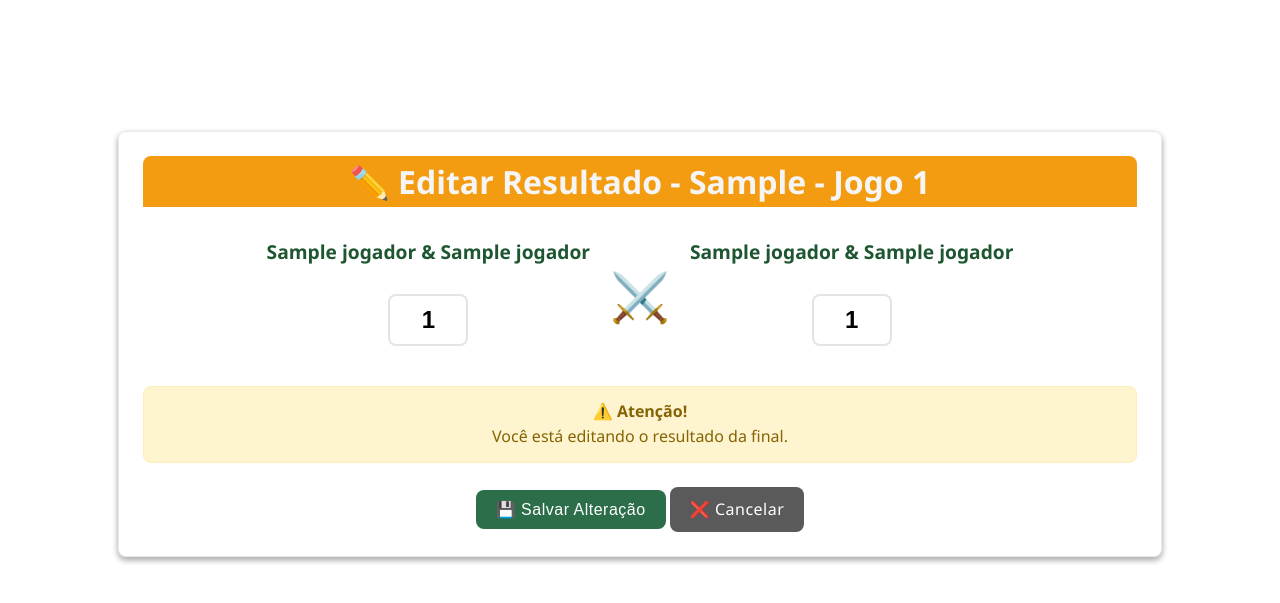
After one commit to fndcf/rei-da-praia, a Flask app: page /editar_confronto/1 in a window 1280 px wide. The commit adds this page. Shown: the top 603 px of the page. Run offline with Flask 3, Linux system fonts and the light colour scheme; the visitor is signed in with stand-in values (Sample User, id 1); tables that the repository leaves empty hold one stand-in row (values such as "Sample post").

Commit message:
ajuste para ter edição nos resultados e validação nas eliminatorias

```diff
--- a/routes/playoffs.py
+++ b/routes/playoffs.py
@@ -113,6 +113,8 @@ def carregar_eliminatorias_do_banco(torneio_id):
         log_playoff_action("erro_carregar_eliminatorias", f"Erro: {str(e)}")
         current_app.logger.error(f"Erro ao carregar eliminatórias: {str(e)}", exc_info=True)
         return False
+
+
 
 def log_playoff_action(action, details=""):
     """Log padronizado para ações da fase eliminatória"""
@@ -766,6 +768,12 @@ def salvar_eliminatorias():
         if modo == '16j':
             return redirect(url_for('playoffs.fase_eliminatoria'))
 
+        # NOVO: Verificar se as semi-finais já existem
+        if verificar_fase_ja_existe(torneio_id, 'semi'):
+            log_playoff_action("semis_ja_existem", "Semi-finais já foram criadas - não sobrescrever")
+            flash("As semi-finais já foram geradas. Use o botão 'Resetar' se precisar refazer.", "warning")
+            return redirect(url_for('playoffs.fase_eliminatoria'))
+
         num_jogos = {'20j':1, '24j':2, '28j':3, '32j':4}.get(modo, 3)
 
         for jogo in range(1, num_jogos + 1):
@@ -846,6 +854,12 @@ def salvar_semi_finais():
         torneio_id = session.get('torneio_id')
 
         current_app.logger.info(f"Salvando semi-finais para modo: {modo}")
+
+        # NOVO: Verificar se a final já existe
+        if verificar_fase_ja_existe(torneio_id, 'final'):
+            log_playoff_action("final_ja_existe", "Final já foi criada - não sobrescrever")
+            flash("A final já foi gerada. Use o botão 'Resetar' se precisar refazer.", "warning")
+            return redirect(url_for('playoffs.fase_eliminatoria'))
 
         if modo == '16j':
             inicio_semis = 1
@@ -1184,6 +1198,125 @@ def obter_confrontos_eliminatorias_db(torneio_id):
         log_playoff_action("confrontos_eliminatorias_load_error", f"Erro ao carregar confrontos: {str(e)}")
         return {}
 
+def verificar_fase_ja_existe(torneio_id, fase):
+    """Verifica se uma fase já foi criada no banco"""
+    try:
+        confrontos = ConfrontoEliminatoria.query.filter_by(
+            torneio_id=torneio_id,
+            fase=fase
+        ).count()
+
+        return confrontos > 0
+    except Exception as e:
+        current_app.logger.error(f"Erro ao verificar fase: {str(e)}")
+        return False
+
+@bp.route('/editar_confronto/<int:confronto_id>', methods=['GET', 'POST'])
+def editar_confronto(confronto_id):
+    """Permite editar um confronto já salvo"""
+    try:
+        confronto = ConfrontoEliminatoria.query.get_or_404(confronto_id)
+        torneio_id = session.get('torneio_id')
+
+        # Verificar se o confronto pertence ao torneio atual
+        if confronto.torneio_id != torneio_id:
+            flash("Este confronto não pertence ao torneio atual.", "error")
+            return redirect(url_for('playoffs.fase_eliminatoria'))
+
+        if request.method == 'POST':
+            # Obter novos valores
+            novo_placar_a = int(request.form.get('pontos_dupla_a', 0))
+            novo_placar_b = int(request.form.get('pontos_dupla_b', 0))
+
+            # Validar empate
+            if novo_placar_a == novo_placar_b:
+                flash("Não é permitido empate! Os placares devem ser diferentes.", "error")
+                return redirect(url_for('playoffs.editar_confronto', confronto_id=confronto_id))
+
+            # Atualizar no banco
+            confronto.pontos_dupla_a = novo_placar_a
+            confronto.pontos_dupla_b = novo_placar_b
+            confronto.atualizado_em = datetime.now()
+
+            # Atualizar na sessão também
+            session[f'eliminatoria_jogo{confronto.jogo_numero}'] = {
+                'timeA': novo_placar_a,
+                'timeB': novo_placar_b
+            }
+            session.modified = True
+
+            db.session.commit()
+
+            log_playoff_action("confronto_editado",
+                             f"Jogo {confronto.jogo_numero} ({confronto.fase}): {novo_placar_a}x{novo_placar_b}")
+
+            flash(f"Resultado do jogo {confronto.jogo_numero} atualizado com sucesso!", "success")
+
+            # Se for quartas ou semi, verificar se precisa deletar fases posteriores
+            if confronto.fase == 'quartas':
+                # Deletar semi-finais e final
+                ConfrontoEliminatoria.query.filter_by(
+                    torneio_id=torneio_id,
+                    fase='semi'
+                ).delete()
+                ConfrontoEliminatoria.query.filter_by(
+                    torneio_id=torneio_id,
+                    fase='final'
+                ).delete()
+
+                # Limpar sessão das fases posteriores
+                modo = session.get('modo_torneio', '28j')
+                jogos_para_limpar = range(1, 8)  # Limpar todos os jogos possíveis
+                for jogo in jogos_para_limpar:
+                    if jogo > confronto.jogo_numero:  # Só limpar jogos posteriores
+                        session.pop(f'eliminatoria_jogo{jogo}', None)
+
+                db.session.commit()
+                flash("Semi-finais e final foram resetadas devido à alteração nas quartas.", "info")
+
+            elif confronto.fase == 'semi':
+                # Deletar apenas a final
+                ConfrontoEliminatoria.query.filter_by(
+                    torneio_id=torneio_id,
+                    fase='final'
+                ).delete()
+
+                # Limpar sessão da final
+                modo = session.get('modo_torneio', '28j')
+                jogo_final = {'16j':3, '20j':4, '24j':5, '28j':6, '32j':7}.get(modo, 6)
+                session.pop(f'eliminatoria_jogo{jogo_final}', None)
+                session.pop('final_dupla_timeA', None)
+                session.pop('final_dupla_timeB', None)
+
+                db.session.commit()
+                flash("Final foi resetada devido à alteração nas semi-finais.", "info")
+
+            return redirect(url_for('playoffs.fase_eliminatoria'))
+
+        # GET: Mostrar formulário de edição
+        return render_template('editar_confronto.html', confronto=confronto)
+
+    except Exception as e:
+        current_app.logger.error(f"Erro ao editar confronto: {str(e)}", exc_info=True)
+        flash("Erro ao editar confronto.", "error")
+        db.session.rollback()
+        return redirect(url_for('playoffs.fase_eliminatoria'))
+
+@bp.route('/editar_confronto_jogo/<int:torneio_id>/<fase>/<int:jogo_numero>')
+def editar_confronto_por_jogo(torneio_id, fase, jogo_numero):
+    """Helper para encontrar confronto por fase e número do jogo"""
+    try:
+        confronto = ConfrontoEliminatoria.query.filter_by(
+            torneio_id=torneio_id,
+            fase=fase,
+            jogo_numero=jogo_numero
+        ).first_or_404()
+
+        return redirect(url_for('playoffs.editar_confronto', confronto_id=confronto.id))
+    except Exception as e:
+        flash("Confronto não encontrado.", "error")
+        return redirect(url_for('playoffs.fase_eliminatoria'))
+
 @bp.route('/resetar_eliminatorias', methods=['GET'])
 def resetar_eliminatorias():
     """Reseta os dados de fase eliminatória da sessão e do banco de dados"""
--- /dev/null
+++ b/templates/editar_confronto.html
@@ -0,0 +1,54 @@
+{% extends "base.html" %}
+
+{% block title %}Editar Resultado{% endblock %}
+
+{% block content %}
+<div class="container mt-4">
+    <div class="card">
+        <div class="card-header bg-warning">
+            <h2>✏️ Editar Resultado - {{ confronto.fase.capitalize() }} - Jogo {{ confronto.jogo_numero }}</h2>
+        </div>
+        <div class="card-body">
+            <form method="POST">
+                <div class="confronto-jogadores" style="display: flex; align-items: center; justify-content: center; gap: 20px; margin: 30px 0;">
+                    <div style="text-align: center;">
+                        <h4>{{ confronto.jogador_a1.nome }} & {{ confronto.jogador_a2.nome }}</h4>
+                        <input type="number" name="pontos_dupla_a"
+                               value="{{ confronto.pontos_dupla_a }}"
+                               class="form-control text-center"
+                               style="width: 80px; font-size: 24px; font-weight: bold;"
+                               min="0" max="7" required>
+                    </div>
+
+                    <span style="font-size: 48px;">⚔️</span>
+
+                    <div style="text-align: center;">
+                        <h4>{{ confronto.jogador_b1.nome }} & {{ confronto.jogador_b2.nome }}</h4>
+                        <input type="number" name="pontos_dupla_b"
+                               value="{{ confronto.pontos_dupla_b }}"
+                               class="form-control text-center"
+                               style="width: 80px; font-size: 24px; font-weight: bold;"
+                               min="0" max="7" required>
+                    </div>
+                </div>
+
+                <div class="alert alert-warning mt-3">
+                    <strong>⚠️ Atenção!</strong><br>
+                    {% if confronto.fase == 'quartas' %}
+                    Alterar este resultado irá <strong>resetar as semi-finais e final</strong>.
+                    {% elif confronto.fase == 'semi' %}
+                    Alterar este resultado irá <strong>resetar a final</strong>.
+                    {% else %}
+                    Você está editando o resultado da final.
+                    {% endif %}
+                </div>
+
+                <div class="text-center mt-4">
+                    <button type="submit" class="btn btn-success btn-lg">💾 Salvar Alteração</button>
+                    <a href="{{ url_for('playoffs.fase_eliminatoria') }}" class="btn btn-secondary btn-lg">❌ Cancelar</a>
+                </div>
+            </form>
+        </div>
+    </div>
+</div>
+{% endblock %}
```
Also changed, not shown: templates/fase_eliminatoria.html (+28 -3 lines), templates/sorteio-grupos.html (+11 -2 lines).
